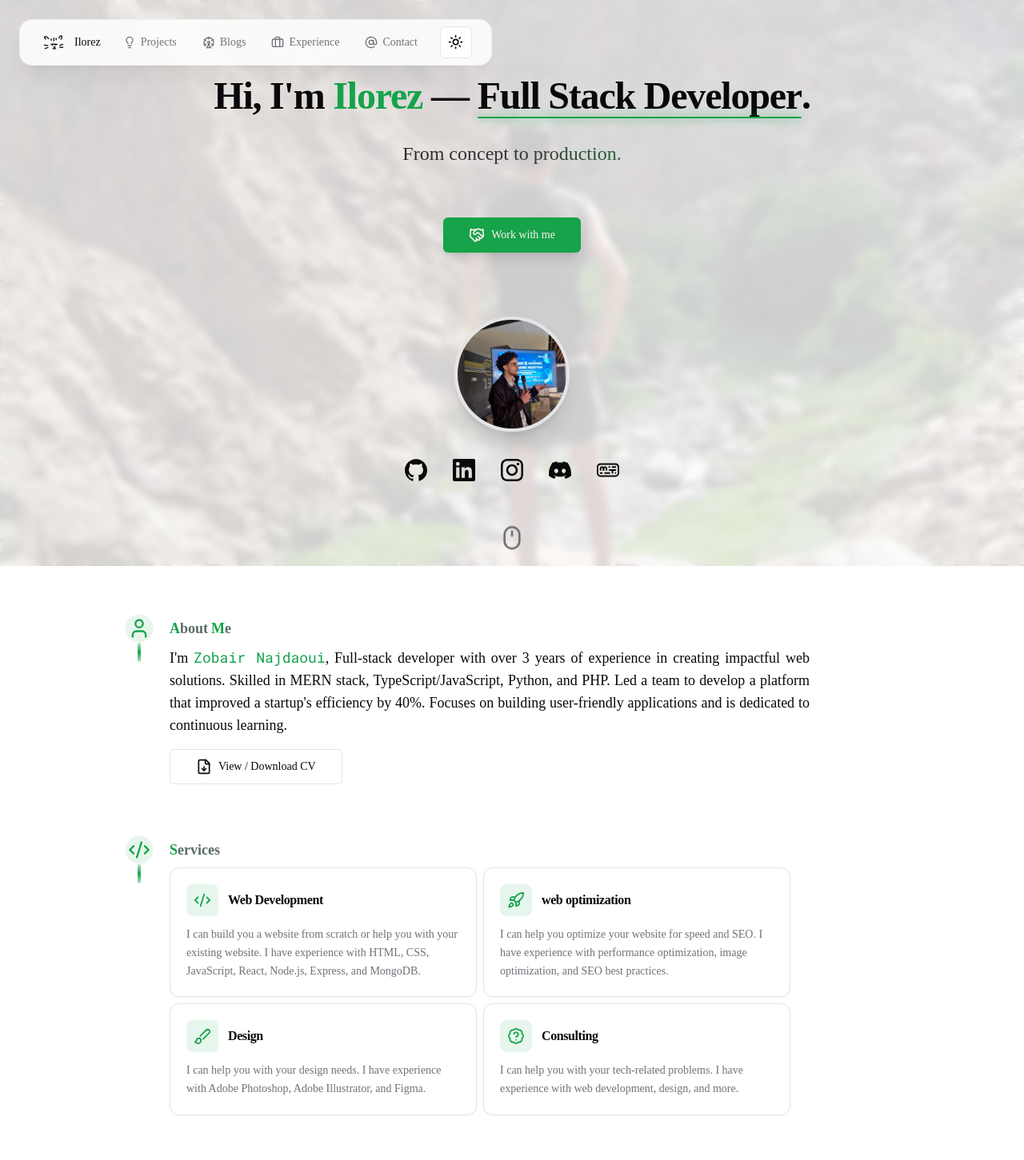
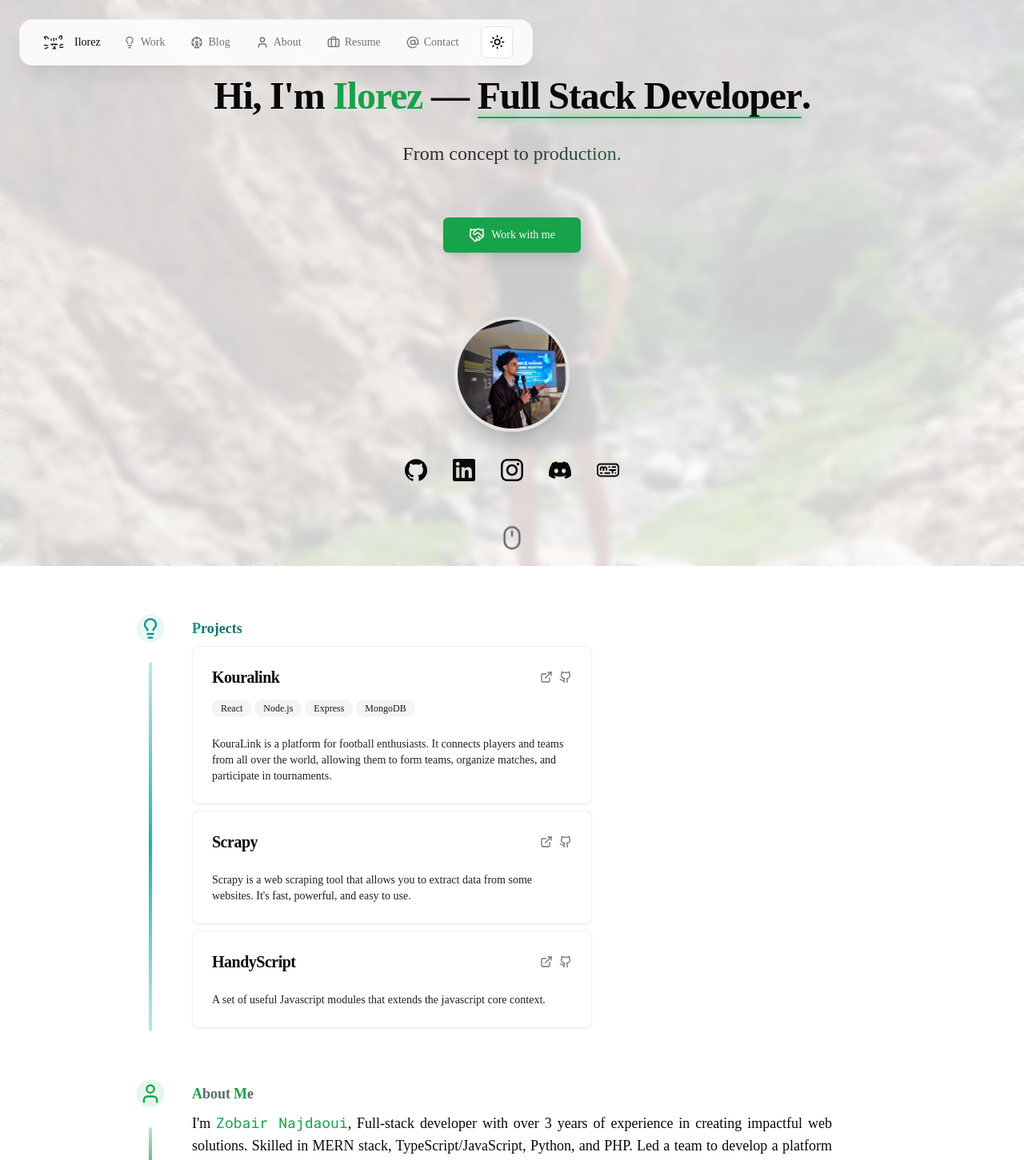
Before and after one commit to ilorez/portfolio, a Next.js app: page / in a window 1280 px wide. Shown: the top 1451 px of the page at 80% size. Built offline with nearby package versions, Linux system fonts and the light colour scheme.

Commit message:
feat: Update homepage sections and navbar for improved navigation and theming

```diff
--- a/app/page.tsx
+++ b/app/page.tsx
@@ -15,7 +15,9 @@ export default function Home() {
       </header>
 
       <main>
-        <Header />
+        <section id="hero" className="scroll-mt-24">
+          <Header />
+        </section>
         <div className="mx-auto max-w-5xl px-4 py-12 md:px-8 md:py-16">
           {HOMEPAGE_SECTIONS.map((section) => {
             const dataKey = section.dataKey;
--- a/components/global/IconWithVerticalLine.tsx
+++ b/components/global/IconWithVerticalLine.tsx
@@ -1,10 +1,9 @@
 import React from 'react';
 import Icon from './LucideIcon';
-import VerticalLine from './VerticalLine';
 import dynamicIconImports from 'lucide-react/dynamicIconImports';
 import { cn } from '@/lib/utils';
 
-export type SectionTheme = 'about' | 'experience' | 'primary';
+export type SectionTheme = 'about' | 'experience' | 'primary' | 'work' | 'contact';
 
 const THEME_LINE_CLASSES: Record<SectionTheme, string> = {
   about:
@@ -13,18 +12,26 @@ const THEME_LINE_CLASSES: Record<SectionTheme, string> = {
     'bg-gradient-to-b from-amber-500/30 via-amber-500 to-amber-500/30 dark:from-amber-400/40 dark:via-amber-400 dark:to-amber-400/40',
   primary:
     'bg-gradient-to-b from-violet-500/30 via-violet-500 to-violet-500/30 dark:from-violet-400/40 dark:via-violet-400 dark:to-violet-400/40',
+  work:
+    'bg-gradient-to-b from-teal-500/30 via-teal-500 to-teal-500/30 dark:from-teal-400/40 dark:via-teal-400 dark:to-teal-400/40',
+  contact:
+    'bg-gradient-to-b from-sky-500/30 via-sky-500 to-sky-500/30 dark:from-sky-400/40 dark:via-sky-400 dark:to-sky-400/40',
 };
 
 const THEME_ICON_WRAPPER: Record<SectionTheme, string> = {
   about: 'bg-primary/10 dark:bg-primary/20 shadow-primary/20',
   experience: 'bg-amber-500/10 dark:bg-amber-500/20 shadow-amber-500/20',
   primary: 'bg-violet-500/10 dark:bg-violet-500/20 shadow-violet-500/20',
+  work: 'bg-teal-500/10 dark:bg-teal-500/20 shadow-teal-500/20',
+  contact: 'bg-sky-500/10 dark:bg-sky-500/20 shadow-sky-500/20',
 };
 
 const THEME_ICON_COLOR: Record<SectionTheme, string> = {
   about: 'text-primary',
   experience: 'text-amber-600 dark:text-amber-400',
   primary: 'text-violet-600 dark:text-violet-400',
+  work: 'text-teal-600 dark:text-teal-400',
+  contact: 'text-sky-600 dark:text-sky-400',
 };
 
 interface IconWithVerticalLineProps {
@@ -33,13 +40,14 @@ interface IconWithVerticalLineProps {
   theme: SectionTheme;
 }
 
-/** Left accent: icon + full-height vertical line. Line stretches to section height. */
+/** Left accent: icon + full-height line. Line is absolute so it spans the full section height. */
 const IconWithVerticalLine = ({
   icon,
   iconSize = 28,
   theme,
 }: IconWithVerticalLineProps) => (
-  <div className="flex flex-col items-center gap-1 shrink-0 self-stretch h-full min-h-0">
+  <div className="relative w-14 shrink-0 self-stretch min-h-0">
+    <div className="relative flex flex-col items-center">
       <div className="relative flex items-center justify-center shrink-0">
         <div
           className={cn(
@@ -52,7 +60,15 @@ const IconWithVerticalLine = ({
           <Icon name={icon} size={iconSize} />
         </div>
       </div>
-    <VerticalLine className={THEME_LINE_CLASSES[theme]} />
+    </div>
+    {/* Full-height line: absolute from below icon to bottom of section */}
+    <div
+      className={cn(
+        'absolute left-1/2 top-14 -translate-x-1/2 bottom-0 w-1 rounded-full min-h-[2rem]',
+        THEME_LINE_CLASSES[theme]
+      )}
+      aria-hidden
+    />
   </div>
 );
 
--- a/components/global/Navbar.tsx
+++ b/components/global/Navbar.tsx
@@ -4,14 +4,15 @@ import { cn } from '@/lib/utils';
 import Link from 'next/link';
 import { useEffect, useRef, useState } from 'react';
 import { Cat_Sad, Cat_Very_Happy } from './Icons';
-import { AtSign, Briefcase, FerrisWheel, Lightbulb, Menu, X } from 'lucide-react';
+import { AtSign, Briefcase, FerrisWheel, Lightbulb, Menu, User, X } from 'lucide-react';
 import { ModeToggle } from '../mode-toggle';
 import { profile } from '@/data';
 
 const NAV_LINKS = [
-  { href: '#projects', label: 'Projects', icon: Lightbulb },
-  { href: '/', label: 'Blogs', icon: FerrisWheel },
-  { href: '#experience', label: 'Experience', icon: Briefcase },
+  { href: '#projects', label: 'Work', icon: Lightbulb },
+  { href: '/', label: 'Blog', icon: FerrisWheel },
+  { href: '#about', label: 'About', icon: User },
+  { href: '#experience', label: 'Resume', icon: Briefcase },
   { href: '#contact', label: 'Contact', icon: AtSign },
 ] as const;
 
@@ -72,6 +73,7 @@ export default function Navbar() {
   const isMenuOpen = mobileMenuOpen;
 
   const handleCatClick = () => {
+    document.getElementById('hero')?.scrollIntoView({ behavior: 'smooth' });
     setCollapsed((c) => !c);
     if (!collapsed) setMobileMenuOpen(false);
   };
--- a/components/global/homepage/HomepageSection.tsx
+++ b/components/global/homepage/HomepageSection.tsx
@@ -36,6 +36,14 @@ const THEME_STYLES: Record<
   primary: {
     titleCap: 'text-violet-600 dark:text-violet-400',
     titleLight: 'text-violet-700 dark:text-violet-300',
+  },
+  work: {
+    titleCap: 'text-teal-600 dark:text-teal-400',
+    titleLight: 'text-teal-700 dark:text-teal-300',
+  },
+  contact: {
+    titleCap: 'text-sky-600 dark:text-sky-400',
+    titleLight: 'text-sky-700 dark:text-sky-300',
   },
 };
 
--- a/data/homepage-sections.ts
+++ b/data/homepage-sections.ts
@@ -3,7 +3,7 @@
  * titles, icons, and which data to render. Content is resolved from @/data.
  */
 
-export type SectionTheme = 'about' | 'experience' | 'primary';
+export type SectionTheme = 'about' | 'experience' | 'primary' | 'work' | 'contact';
 
 export type SectionCardType =
   | 'service'
@@ -30,6 +30,14 @@ export interface HomepageSectionConfig {
 }
 
 export const HOMEPAGE_SECTIONS: HomepageSectionConfig[] = [
+  {
+    id: 'projects',
+    title: 'Projects',
+    icon: 'lightbulb',
+    theme: 'work',
+    dataKey: 'projects',
+    cardType: 'project',
+  },
   {
     id: 'about',
     title: 'About Me',
@@ -70,12 +78,12 @@ export const HOMEPAGE_SECTIONS: HomepageSectionConfig[] = [
     cardType: 'education',
   },
   {
-    id: 'projects',
-    title: 'Projects',
-    icon: 'lightbulb',
+    id: 'certifications',
+    title: 'Certifications',
+    icon: 'award',
     theme: 'primary',
-    dataKey: 'projects',
-    cardType: 'project',
+    dataKey: 'certifications',
+    cardType: 'certification',
   },
   {
     id: 'skills',
@@ -86,18 +94,10 @@ export const HOMEPAGE_SECTIONS: HomepageSectionConfig[] = [
     cardType: 'skillCategory',
   },
   {
-    id: 'certifications',
-    title: 'Certifications',
-    icon: 'award',
-    theme: 'primary',
-    dataKey: 'certifications',
-    cardType: 'certification',
-  },
-  {
     id: 'contact',
     title: 'Contact',
     icon: 'mail',
-    theme: 'primary',
+    theme: 'contact',
     description: '', // filled with email + CTA in component
   },
 ];
```
Lines whose indentation alone changed are shown as unchanged.
